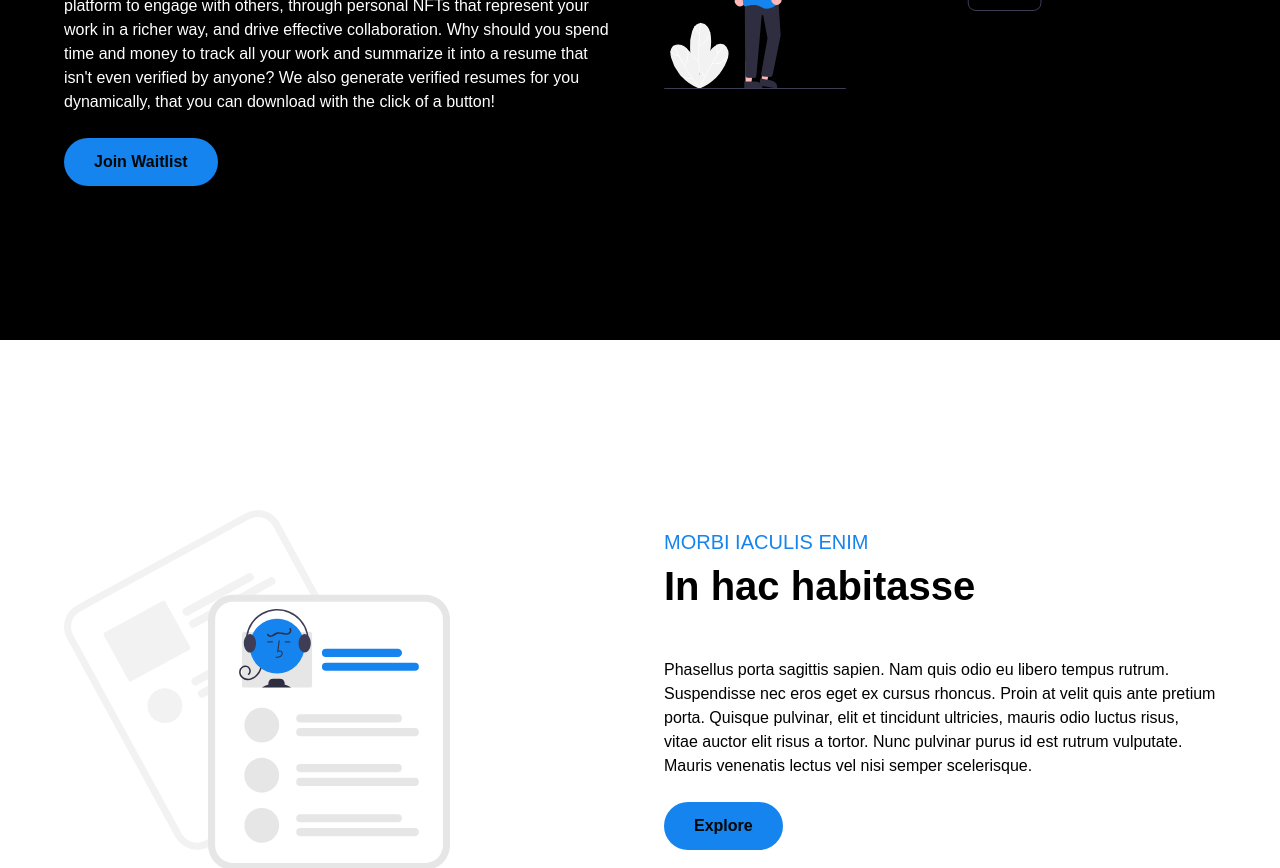
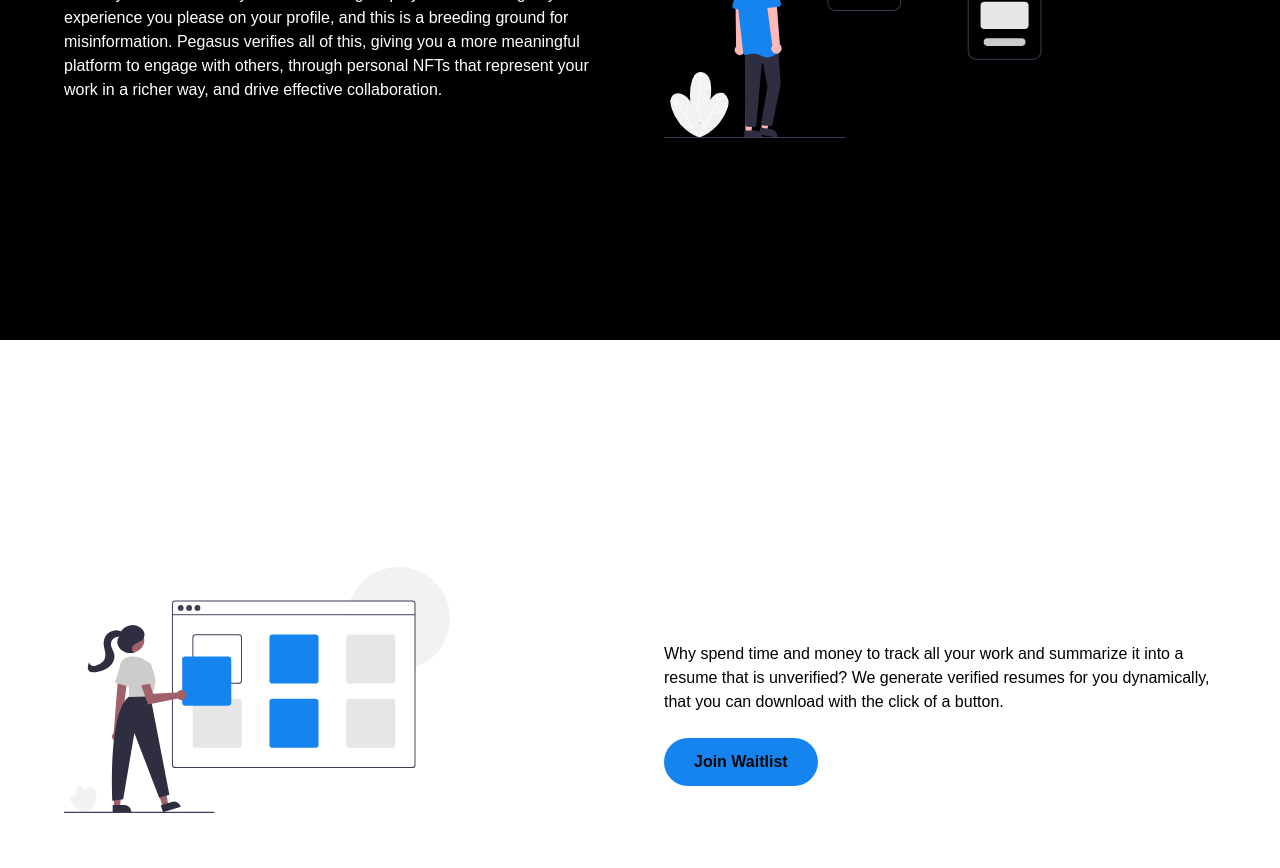
Before and after one commit to pegasus-hq/pegasus-web, a React (Create React App) app: page / in a window 1280 px wide. Shown: the part 1160-2028 px from the top of the page. Built offline with nearby package versions, Linux system fonts and the light colour scheme; a web font is replaced by a local one.

Commit message:
all content

```diff
--- a/src/components/footer/index.js
+++ b/src/components/footer/index.js
@@ -1,8 +1,8 @@
 import React from "react";
 import {
   FooterContainer,
-  FooterH2,
-  FooterLink,
+  // FooterH2,
+  // FooterLink,
   FooterWrapper,
 } from "./FooterElements";
 import "./../../App.css";
@@ -10,8 +10,8 @@ import "./../../App.css";
 const Footer = () => {
   return (
     <FooterContainer>
-      <FooterWrapper className="container py-5">
-        <div className="row gx-5 px-4 gy-4">
+      <FooterWrapper className="container py-3">
+        {/* <div className="row gx-5 px-4 gy-4">
           <div className="col-lg-3 col-sm-6">
             <FooterH2>About Us</FooterH2>
             <FooterLink href="#">How it works</FooterLink>
@@ -41,10 +41,10 @@ const Footer = () => {
             <FooterLink href="#">Facebook</FooterLink>
             <FooterLink href="#">LinkedIn</FooterLink>
           </div>
-        </div>
+        </div> */}
         <div className="row">
-          <div className="col-12 mt-5 ">
-            <h1 className="logo-text gray-text center-align">- pegasus -</h1>
+          <div className="col-12 mb-3">
+            <h1 className="logo-text center-align"><span style={{color: "#1584EE", fontSize: "20px"}}>pegasus </span><span style={{color: "white", fontSize: "19px"}}>networks</span></h1>
           </div>
         </div>
       </FooterWrapper>
--- a/src/components/infoSection/index.js
+++ b/src/components/infoSection/index.js
@@ -2,9 +2,8 @@ import React from "react";
 import "bootstrap/dist/css/bootstrap.min.css";
 import "../../App.css";
 import { InfoContainer, InfoWrapper, Subtitle, Title } from "./InfoElements";
-import { ButtonBasic } from "../ButtonElements";
 
-export const InfoSection = ({ id, title, subtitle, text, image, btnText }) => {
+export const InfoSection = ({ id, title, subtitle, text, image }) => {
   return (
     <>
       <InfoContainer id={id} className="bg-black">
@@ -14,9 +13,6 @@ export const InfoSection = ({ id, title, subtitle, text, image, btnText }) => {
               <Subtitle>{subtitle}</Subtitle>
               <Title style={{color: "#1584EE"}} className="mb-5">{title} <span style={{color: "white"}}>Networks</span></Title>
               <p className="text-white mb-4">{text}</p>
-              <ButtonBasic to="" primary="true" dark="true" className="mx-auto">
-                {btnText}
-              </ButtonBasic>
             </div>
             <div className="col-lg-6 col-sm-12 img-wrap">
               <img src={image} alt="" className="fit-img"></img>
--- /dev/null
+++ b/src/components/infoSection2/InfoElements.js
@@ -0,0 +1,26 @@
+import styled from "styled-components";
+
+export const InfoContainer = styled.div `
+    width: 100%;
+    min-height: 700px;
+    justify-content: center;
+    display: flex;
+`
+
+export const InfoWrapper = styled.div `
+    display: flex;
+    padding: 80px 0;
+    width: 1200px;
+    justify-content: center;
+    align-items: center;
+`
+
+export const Title = styled.h1 `
+    font-weight: 900;
+`
+
+export const Subtitle = styled.h5 `
+    color: #1584EE;
+    font-weight: 500;
+    text-transform: uppercase;
+`
--- /dev/null
+++ b/src/components/infoSection2/index.js
@@ -0,0 +1,46 @@
+import React from "react";
+import "bootstrap/dist/css/bootstrap.min.css";
+import "../../App.css";
+import { InfoContainer, InfoWrapper, Subtitle, Title } from "./InfoElements";
+import { ButtonBasicInv } from "../ButtonElements";
+
+export const InfoSection2 = ({
+  id,
+  title,
+  subtitle,
+  text,
+  image,
+  btnText
+}) => {
+  const openInNewTab = url => {
+    window.open(url, '_blank', 'noopener,noreferrer');
+  };
+
+  return (
+    <>
+      <InfoContainer id={id} className="bg-white">
+        <InfoWrapper>
+          <div className="row expand-row gx-5">
+            <div className="col-lg-6 col-sm-12 img-wrap">
+              <img src={image} alt="" className="fit-img"></img>
+            </div>
+            <div className="col-lg-6 col-sm-12 my-auto">
+              <Subtitle>{subtitle}</Subtitle>
+              <Title className="text-black mb-5">{title}</Title>
+              <p className="text-black mb-4">{text}</p>
+              <ButtonBasicInv onClick={(e) => {
+                e.preventDefault();
+                openInNewTab("https://airtable.com/shrQ4fn5byIdJZfq4");
+              }}
+              primary="false" dark="true" className="mx-auto">
+                  {btnText}
+              </ButtonBasicInv>
+            </div>
+          </div>
+        </InfoWrapper>
+      </InfoContainer>
+    </>
+  );
+};
+
+export default InfoSection2;
--- a/src/components/navbar/NavbarElements.js
+++ b/src/components/navbar/NavbarElements.js
@@ -30,7 +30,7 @@ export const NavbarContainer = styled.div`
 `
 export const NavLogo = styled(LinkR)`
     //color: #1584EE;
-    color: #fff;
+    color: #1584EE;
     justify-self: flex-start;
     cursor: pointer;
     font-size: 1.5rem;
@@ -41,7 +41,7 @@ export const NavLogo = styled(LinkR)`
     text-decoration: none;
     transition: all ease 0.2s;
     &:hover {
-        color: #1584EE;
+        color: #fff;
     }
 `
 
@@ -78,7 +78,7 @@ export const NavItem = styled.li`
 `
 
 export const NavLinks = styled(LinkS)`
-    color: #fff;
+    color: #1584EE;
     display: flex;
     align-items: center;
     text-decoration: none;
@@ -90,7 +90,7 @@ export const NavLinks = styled(LinkS)`
         border-bottom: 3px solid #1584EE;
     }
     &:hover {
-        color: #1584EE;
+        color: #fff;
     }
 `
 export const NavBtn = styled.nav`
--- a/src/pages/index.js
+++ b/src/pages/index.js
@@ -5,9 +5,10 @@ import { Navbar } from "./../components/navbar";
 import { Sidebar } from "./../components/sidebar";
 
 import Image1 from "../images/green.svg";
-import Image2 from "../images/resume.svg";
+import Image2 from "../images/collaboration.svg";
 import Image3 from "../images/verify-work.svg"
 import InfoSectionLight from "../components/infoSectionLight";
+import InfoSection2 from "../components/infoSection2";
 import Services from "../components/services";
 import Footer from "../components/footer";
 
@@ -31,17 +32,16 @@ export const Home = () => {
         text="We all use LinkedIn to display our professional and academic work. But why should you believe what you see?
         Nothing stops you from adding any experience you please on your profile, and this is a breeding ground for misinformation.
         Pegasus verifies all of this, giving you a more meaningful platform to engage with others, through personal NFTs that
-        represent your work in a richer way, and drive effective collaboration. Why should you spend time and money to track all your work and summarize it into
-        a resume that isn't even verified by anyone? We also generate verified resumes for you dynamically, that you can download with the click of a button!"
-        btnText="Join Waitlist"
+        represent your work in a richer way, and drive effective collaboration."
       />
-      <InfoSectionLight
+      <InfoSection2
         image={Image2}
         id="discover"
-        subtitle="Morbi iaculis enim"
-        title="In hac habitasse"
-        text="Phasellus porta sagittis sapien. Nam quis odio eu libero tempus rutrum. Suspendisse nec eros eget ex cursus rhoncus. Proin at velit quis ante pretium porta. Quisque pulvinar, elit et tincidunt ultricies, mauris odio luctus risus, vitae auctor elit risus a tortor. Nunc pulvinar purus id est rutrum vulputate. Mauris venenatis lectus vel nisi semper scelerisque."
-        btnText="Explore"
+        // subtitle=""
+        // title=""
+        text="Why spend time and money to track all your work and summarize it into a resume that is unverified?
+        We generate verified resumes for you dynamically, that you can download with the click of a button."
+        btnText="Join Waitlist"
       />
       <Services />
       <InfoSectionLight
@@ -49,7 +49,7 @@ export const Home = () => {
         id="#"
         // subtitle=""
         title="Carbon Neutral"
-        text="The technology we use to make your credentials, your NFTs, and to verify your work is 100% emission free!"
+        text="The technology we use to make your credentials, your NFTs, and to verify your work is 100% emission free."
         btnText="Read more"
       />
       <Footer />
```
Also changed, not shown: src/images/collaboration.svg.
